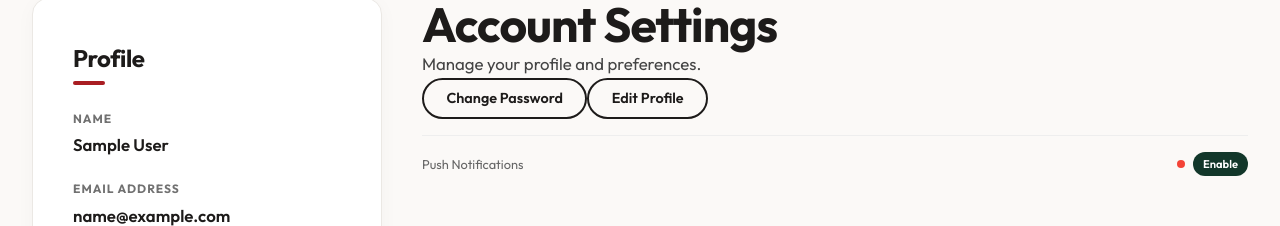
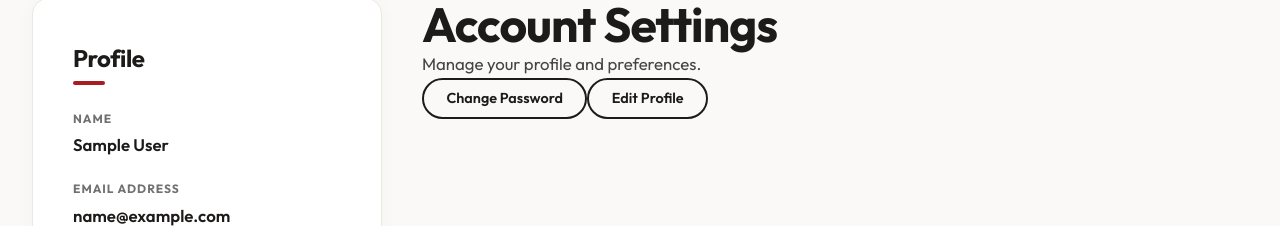
Before and after one commit to nakhleaad-12/cedar-co-app, an Angular app in the folder frontend/: page /account in a window 1280 px wide. Shown: the part 257-483 px from the top of the page. Built offline with nearby package versions, Linux system fonts and the light colour scheme; no server answers; sample sign-in values are in the browser's storage.

Commit message:
fix: final cleanup of account page notification UI

```diff
--- a/frontend/src/app/pages/account/account.component.html
+++ b/frontend/src/app/pages/account/account.component.html
@@ -31,14 +31,6 @@
             <button class="btn btn-outline btn-sm w-full">Change Password</button>
             <button class="btn btn-outline btn-sm w-full">Edit Profile</button>
 
-            <div class="push-status" style="margin-top: 1rem; padding-top: 1rem; border-top: 1px solid #eee; display: flex; align-items: center; justify-content: space-between;">
-              <span style="font-size: 0.8rem; color: #666;">Push Notifications</span>
-              <div style="display: flex; align-items: center; gap: 0.5rem;">
-                <span *ngIf="fcmToken$ | async" style="width: 8px; height: 8px; border-radius: 50%; background: #4caf50;" title="Connected"></span>
-                <span *ngIf="!(fcmToken$ | async)" style="width: 8px; height: 8px; border-radius: 50%; background: #f44336;" title="Disconnected"></span>
-                <button *ngIf="!(fcmToken$ | async)" (click)="enableNotifications()" class="btn btn-sm" style="font-size: 0.7rem; padding: 0.2rem 0.5rem; background: #12372a; color: white;">Enable</button>
-              </div>
-            </div>
           </div>
         </div>
 
```
